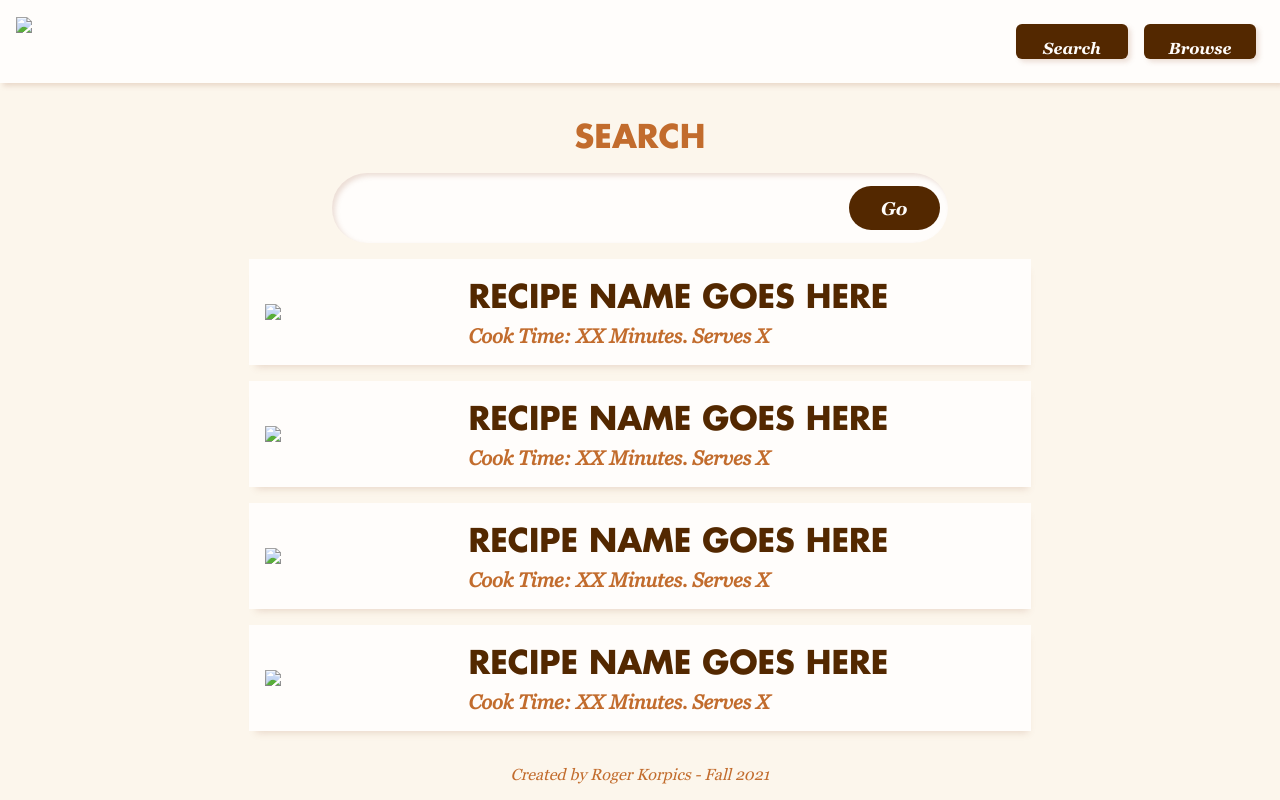
After one commit to rogerkorp/idm232-rmk347, a PHP site: page /search.php in a window 1280 px wide. The commit adds this page. Run offline with PHP 8.4, Linux system fonts and the light colour scheme; some libraries are stand-ins or nearby versions.

Commit message:
:sparkles: Created Search Template
Now all that's left is the Admin Pages!

```diff
--- a/alpha.php
+++ b/alpha.php
@@ -13,11 +13,11 @@
                 <h1>Alpha Prototype</h1>
             </header>
 
-            <section id="project links">
+            <section id="project-links">
                 <a href="home.php">Home Template</a>
                 <a href="categories.php">Catergory Template</a>
                 <a href="recipe.php">Recipe Template</a>
-                <a>Search Template</a>
+                <a href="search.php">Search Template</a>
 
                 <a>View All Recipes Template</a>
                 <a>Modify Recipe Template </a>
--- a/categories.php
+++ b/categories.php
@@ -12,7 +12,7 @@
         include_once 'navigation.php'
         ?>
 
-        <h1 id="cat-head">Catergories</h1>
+        <h1 class="page-head">Catergories</h1>
             <main id="cat-list">
                 <?php
                 include 'cat.php';
--- a/navigation.php
+++ b/navigation.php
@@ -2,6 +2,6 @@
 <a href="home.php">
 <img id="logo" src="https://via.placeholder.com/150">
 </a>
-    <a class="nav-link" id="nav-search">Search</a>
-    <a class="nav-link" id="nav-browse">Browse</a>
+    <a class="nav-link" id="nav-search" href="search.php">Search</a>
+    <a class="nav-link" id="nav-browse" href="categories.php">Browse</a>
 </nav>
--- /dev/null
+++ b/search-result.php
@@ -0,0 +1,7 @@
+<div class="search-result">
+    <img id="search-thumbnail" src="https://via.placeholder.com/150">
+         <div id="search-details">
+            <h1 id="search-title">Recipe Name Goes Here</h1>
+            <h2 id="search-description">Cook Time: XX Minutes. Serves X</h2>
+        </div>
+</div>
--- /dev/null
+++ b/search.php
@@ -0,0 +1,32 @@
+<!DOCTYPE html>
+<html lang="en">
+    <head>
+        <meta charset="UTF-8"/>
+        <meta name="viewport" content="width=device-width, initial-scale=1.0">
+        <title>Categories</title>
+        <link rel="stylesheet" href="stylesheet.css?v=<?php echo time(); ?>">
+    </head>
+    <body>
+        <?php
+        include_once 'navigation.php'
+        ?>
+
+        <h1 class="page-head">Search</h1>
+            <main id="search-page">
+                <form id="search-box">
+                    <input type="text" id="search" name="search">
+                    <input type="submit" id="go-button" value="Go">
+                </form>
+                <?php
+                include 'search-result.php';
+                include 'search-result.php';
+                include 'search-result.php';
+                include 'search-result.php';
+                ?>
+            </main>
+
+        <?php
+        include 'footer.php'
+        ?>
+    </body>
+</html>
--- a/stylesheet.css
+++ b/stylesheet.css
@@ -2,7 +2,7 @@
     --carrot: #c26c2d;
     --cream: #fcf6ec;
     --dark-chocolate: #532800;
-    --ghost-chocolate: #a3694865;
+    --ghost-chocolate: #a3694834;
     --milk: #fffdfb;
 }
 
@@ -25,6 +25,10 @@ footer{
     text-align: center;
     margin-top: 2em;
     color: var(--carrot);
+}
+
+a{
+    text-decoration: none;
 }
 
 .header-nav{
@@ -123,7 +127,7 @@ footer{
 }
 
 
-#cat-head{
+.page-head{
     font-family: futurabold;
     text-transform: uppercase;
     font-size: 2em;
@@ -219,6 +223,93 @@ display: grid;
     padding-top: 1em;
 }
 
+#search-box{
+    display: flex;
+    max-width: 600px;
+    width: 100%;
+    margin-left: auto;
+    margin-right: auto;
+    align-items: center;
+    padding: .5em;
+    background-color: var(--milk);
+    border-radius: 3em;
+    box-shadow: inset 3px 3px 5px 0px var(--ghost-chocolate);
+}
+
+#search{
+    width: 100%;
+    max-width: 600px;
+    border: none;
+    padding: 1em;
+    background-color: transparent;
+    border-radius: 3em;
+    font-family: georgiaitalic;
+    font-size: 1em;
+    color: var(--carrot);
+}
+
+#go-button{
+    background-color: var(--dark-chocolate);
+    padding: .5em;
+    border-radius: 3em;
+    width: 6em;
+    border: none;
+    color: var(--milk);
+    font-family: georgiabold_italic;
+    font-size: 1.15em;
+}
+
+#go-button:hover{
+    cursor: pointer;
+    animation-name: hover;
+    animation-duration: .25s;
+    animation-fill-mode: forwards;
+}
+
+#search-page{
+    margin: 1em;
+}
+
+.search-result{
+    display: grid;
+    grid-template-columns: 1fr 3fr;
+    grid-template-areas: 'search-thumbnail search-details';
+    padding: 1em;
+    background-color: var(--milk);
+    margin: 1em;
+    box-shadow: 2px 7px 7px -5px var(--ghost-chocolate);
+    color: var(--dark-chocolate);
+    max-width: 750px;
+    margin-left: auto;
+    margin-right: auto;
+}
+
+#search-details{
+    margin-left: 1em;
+    margin-top: auto;
+    margin-bottom: auto;
+}
+
+#search-title{
+    margin: 0;
+    font-family: futurabold;
+    text-transform: uppercase;
+    font-size: 1.25em;
+
+}
+
+#search-description{
+    margin: 0;
+    padding-top: .25em;
+    font-size: 1em;
+    color: var(--carrot);
+    font-family: georgiaitalic;
+}
+
+#search-thumbnail{
+    margin-top: auto;
+    margin-bottom: auto;
+}
 
 @keyframes hover{
     0%{
@@ -230,6 +321,16 @@ display: grid;
         bottom: 4px;
     }
 }
+
+@keyframes hover-simple{
+    0%{
+        background-color: var(--dark-chocolate);
+    }
+    100%{
+        background-color: var(--carrot);
+    }
+}
+
 
 @media screen and (min-width: 768px) {
     #homepage-main h1{
@@ -255,6 +356,14 @@ display: grid;
     .cat{
         margin-left: .25em;
         margin-right: .25em;
+    }
+
+    #search-title{
+        font-size: 2em;
+    }
+
+    #search-description{
+        font-size: 1.25em;
     }
 }
 
```
Also changed, not shown: 1 other file.
